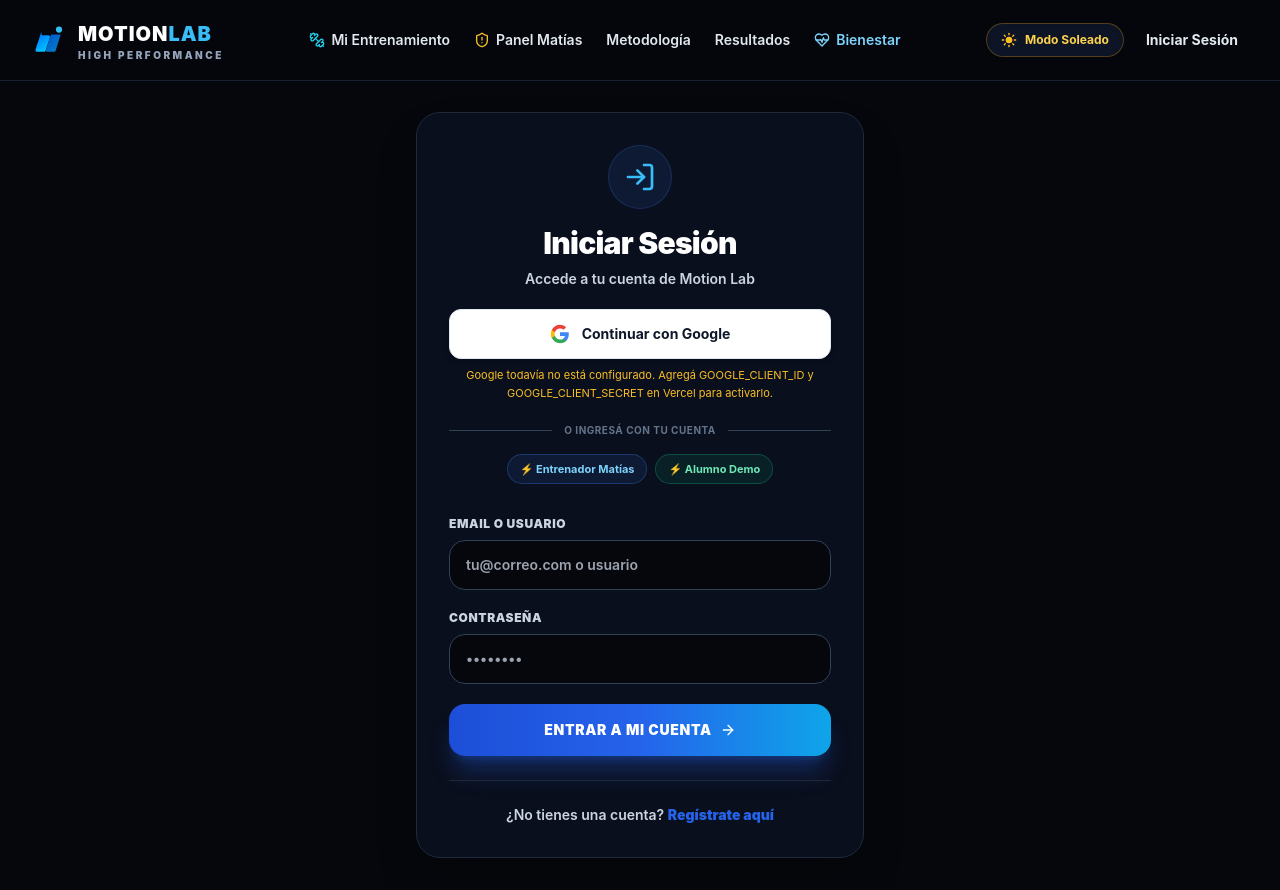
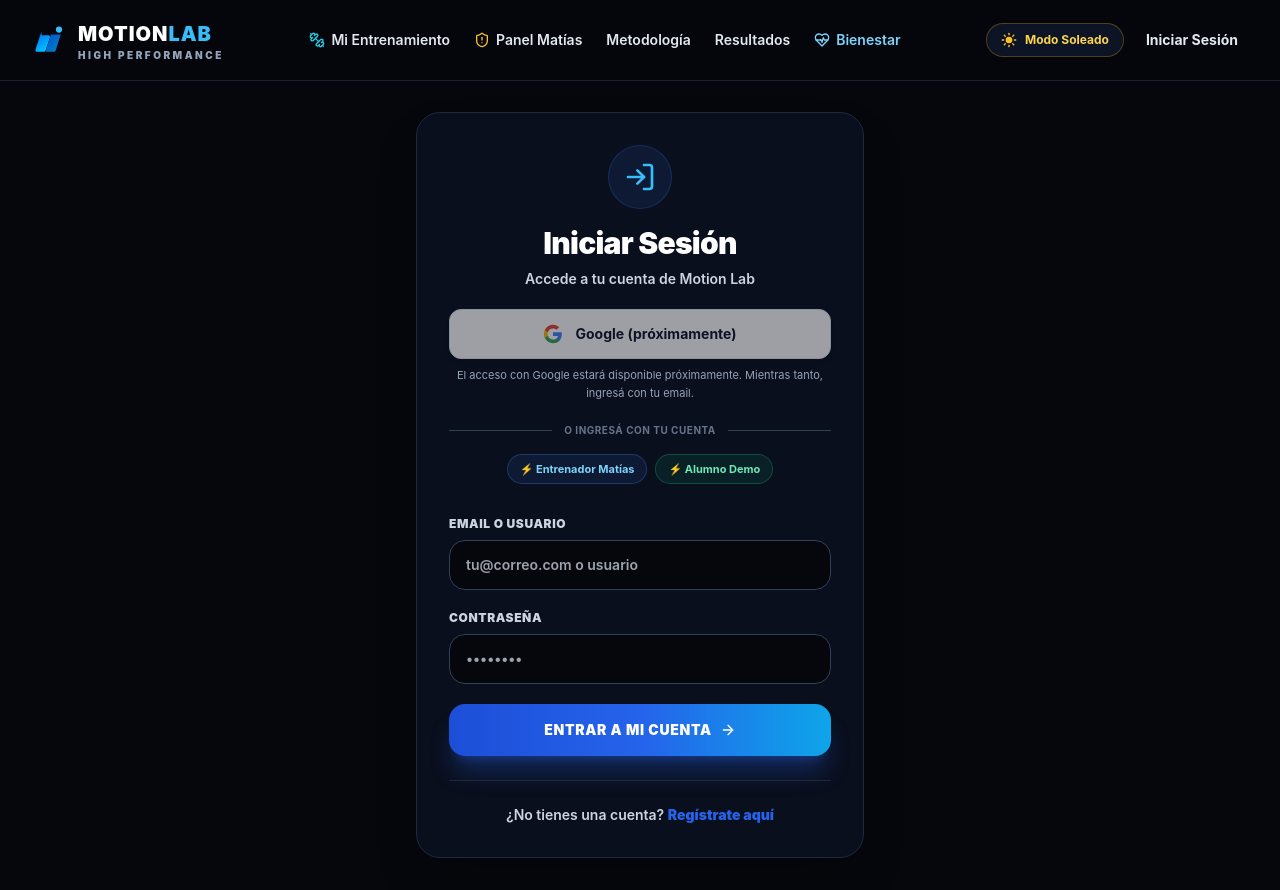
Before and after one commit to luchomol/Motion-lab, a Next.js app: page /login in a window 1280 px wide. Built offline with nearby package versions, Linux system fonts and the light colour scheme; no server answers.

Commit message:
Mostrar Google como proximamente hasta configurar OAuth

```diff
--- a/app/login/page.js
+++ b/app/login/page.js
@@ -70,8 +70,8 @@
     if (googleDisponible !== true) {
       setError(
         googleDisponible === false
-          ? 'El acceso con Google todavía no está configurado. Agregá GOOGLE_CLIENT_ID y GOOGLE_CLIENT_SECRET en Vercel para activarlo.'
-          : 'Estamos verificando la configuración de Google. Intentá de nuevo en un segundo.'
+          ? 'El acceso con Google estará disponible próximamente. Mientras tanto, ingresá con tu email.'
+          : 'Estamos verificando el acceso con Google. Intentá de nuevo en un segundo.'
       );
       return;
     }
@@ -149,7 +149,7 @@
               <button
                 type="button"
                 onClick={iniciarConGoogle}
-                disabled={googleCargando || loading}
+                disabled={googleCargando || loading || googleDisponible === false}
                 className={`w-full py-3.5 px-4 rounded-xl bg-white hover:bg-slate-100 text-slate-900 font-bold text-sm flex items-center justify-center gap-3 shadow-md transition-all hover:scale-[1.01] border disabled:opacity-60 disabled:cursor-not-allowed disabled:hover:scale-100 ${
                   isSunlight ? 'border-slate-300' : 'border-slate-200'
                 }`}
@@ -177,13 +177,17 @@
                   </svg>
                 )}
                 <span>
-                  {googleCargando ? 'Conectando con Google...' : 'Continuar con Google'}
+                  {googleCargando
+                    ? 'Conectando con Google...'
+                    : googleDisponible === false
+                      ? 'Google (próximamente)'
+                      : 'Continuar con Google'}
                 </span>
               </button>
 
               {googleDisponible === false && (
-                <p className={`text-[11px] mt-2 leading-relaxed ${isSunlight ? 'text-amber-700' : 'text-amber-400'}`}>
-                  Google todavía no está configurado. Agregá GOOGLE_CLIENT_ID y GOOGLE_CLIENT_SECRET en Vercel para activarlo.
+                <p className={`text-[11px] mt-2 leading-relaxed ${isSunlight ? 'text-slate-600' : 'text-slate-400'}`}>
+                  El acceso con Google estará disponible próximamente. Mientras tanto, ingresá con tu email.
                 </p>
               )}
             </div>
--- a/components/onboarding/Wizard.js
+++ b/components/onboarding/Wizard.js
@@ -296,8 +296,8 @@
     if (googleDisponible !== true) {
       setErrorMsg(
         googleDisponible === false
-          ? 'El acceso con Google todavía no está configurado. Agregá GOOGLE_CLIENT_ID y GOOGLE_CLIENT_SECRET en Vercel para activarlo.'
-          : 'Estamos verificando la configuración de Google. Intentá de nuevo en un segundo.'
+          ? 'El acceso con Google estará disponible próximamente. Mientras tanto, podés crear tu cuenta con tu email.'
+          : 'Estamos verificando el acceso con Google. Intentá de nuevo en un segundo.'
       );
       return;
     }
@@ -826,7 +826,7 @@
                 <button
                   type="button"
                   onClick={iniciarConGoogle}
-                  disabled={googleCargando || cargando}
+                  disabled={googleCargando || cargando || googleDisponible === false}
                   className={`w-full py-3.5 px-4 rounded-xl bg-white hover:bg-slate-100 text-slate-900 font-bold text-sm flex items-center justify-center gap-3 shadow-md transition-all hover:scale-[1.01] border disabled:opacity-60 disabled:cursor-not-allowed disabled:hover:scale-100 ${isSunlight ? 'border-slate-300' : 'border-transparent'}`}
                 >
                   <svg className="w-5 h-5" viewBox="0 0 24 24">
@@ -847,12 +847,16 @@
                       d="M12 5.38c1.62 0 3.06.56 4.21 1.64l3.15-3.15C17.45 2.09 14.97 1 12 1 7.7 1 3.99 3.47 2.18 7.06l3.66 2.84c.87-2.6 3.3-4.52 6.16-4.52z"
                     />
                   </svg>
-                  <span>Continuar con Google</span>
+                  <span>
+                    {googleDisponible === false
+                      ? 'Google (próximamente)'
+                      : 'Continuar con Google'}
+                  </span>
                 </button>
 
                 {googleDisponible === false && (
-                  <p className={`text-[11px] text-center leading-relaxed ${isSunlight ? 'text-amber-700' : 'text-amber-400'}`}>
-                    Google todavía no está configurado. Podés crear tu cuenta con email o pedirle a Matías que active el acceso con Google.
+                  <p className={`text-[11px] text-center leading-relaxed ${isSunlight ? 'text-slate-600' : 'text-slate-400'}`}>
+                    El acceso con Google estará disponible próximamente. Mientras tanto, podés crear tu cuenta con tu email.
                   </p>
                 )}
 
```
